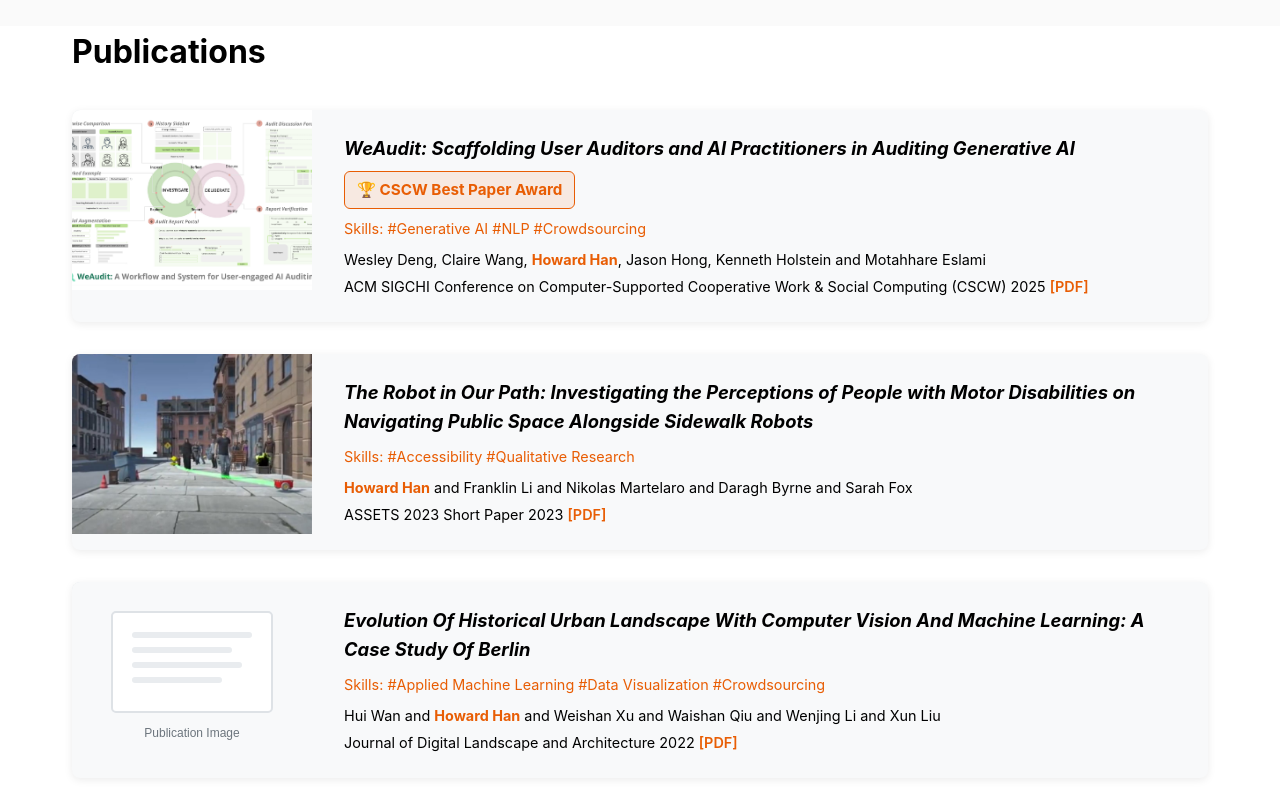
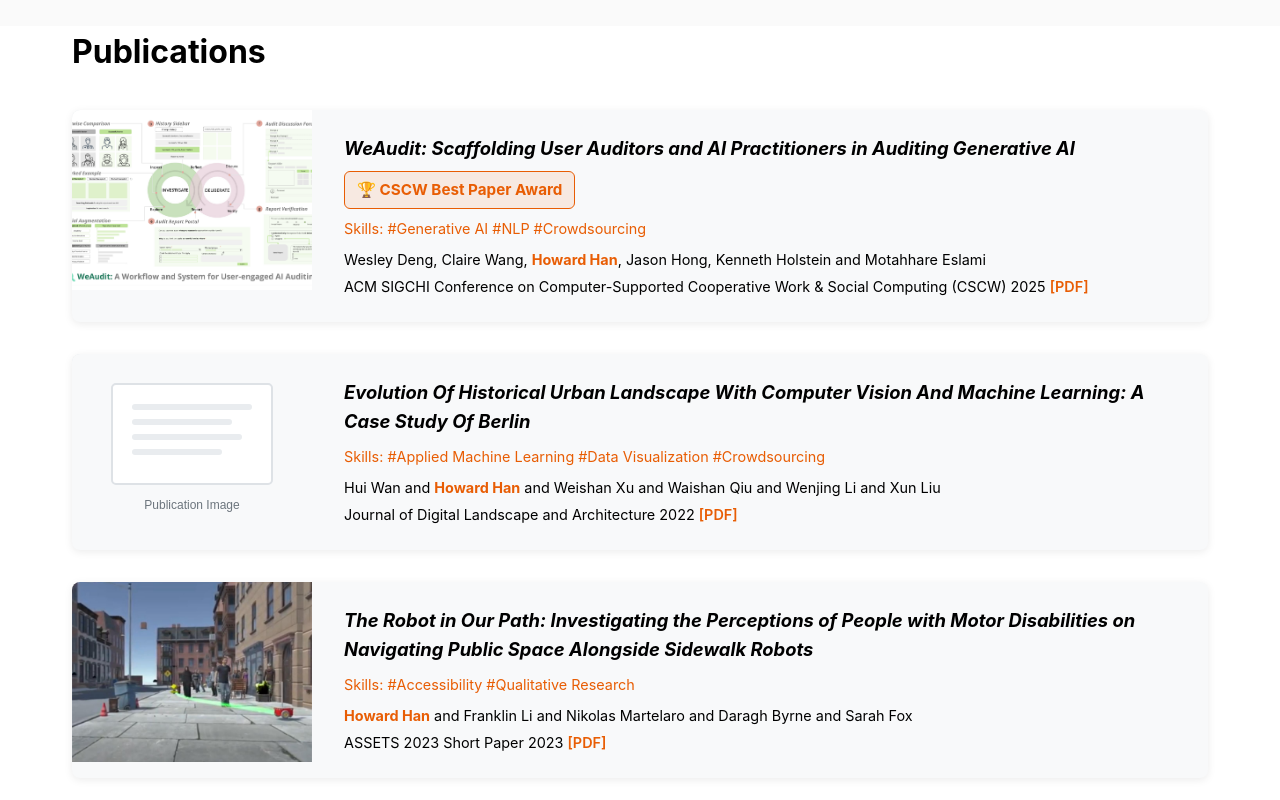
Before and after one commit to HowardHan99/personalwebsite, a Next.js app: page / in a window 1280 px wide. Shown: the part 1375-2175 px from the top of the page. Built offline with nearby package versions, Linux system fonts and the light colour scheme.

Commit message:
updateOrder

```diff
--- a/data/publications.ts
+++ b/data/publications.ts
@@ -73,8 +73,9 @@ const BIBTEX_CONTENT = `
 function loadPublications(): Publication[] {
   try {
     const publications = parseBibTeX(BIBTEX_CONTENT);
-    // Sort by year (newest first)
-    return publications.sort((a, b) => b.year - a.year);
+    // Publications appear in the order they're written in BIBTEX_CONTENT
+    // To sort by year instead, uncomment: return publications.sort((a, b) => b.year - a.year);
+    return publications;
   } catch (error) {
     console.error('Error parsing BibTeX:', error);
     return [];
```
